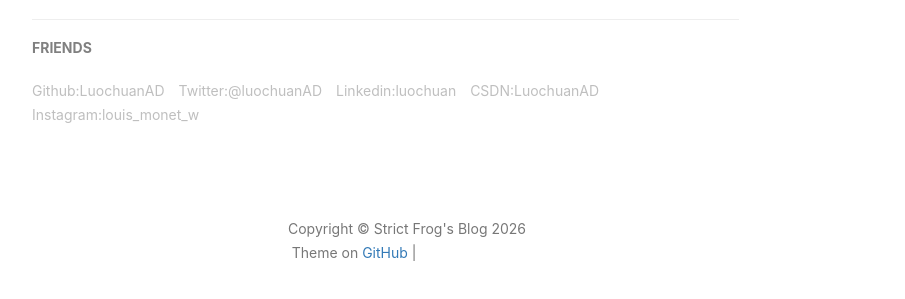
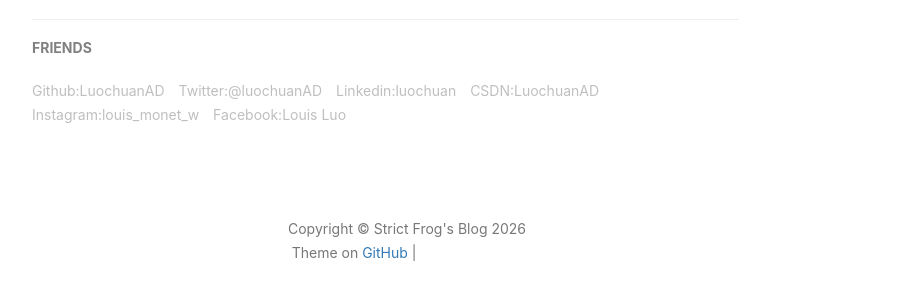
Before and after one commit to LuochuanAD/LuochuanAD.github.io, a Jekyll site: the page built from _posts/2023-09-15-Blog未来的计划与实行.md, in a window 1280 px wide. Shown: the part 1223-1522 px from the top of the page, without its empty margins (233-1138 px from the left). Built offline with Jekyll 4.4.1, drawn with Linux system fonts in a browser that asks for light colours; nearby versions of some CDN libraries; comment, search, counter and statistics services are not loaded; grey boxes are pictures that could not be loaded.

Commit message:
update Facebook

```diff
--- a/_config.yml
+++ b/_config.yml
@@ -113,6 +113,10 @@ friends: [
     {
         title: "Instagram:louis_monet_w",
         href: "https://www.instagram.com/louis_monet_w?igsh=MTN3bXNpYXVyMjE4OA%3D%3D&utm_source=qr"
+    },
+    {
+        title: "Facebook:Louis Luo",
+        href: "https://www.facebook.com/share/1JV6mMhGCf/?mibextid=wwXIfr"
     }
 
 ]
--- a/about.html
+++ b/about.html
@@ -33,6 +33,7 @@ header-img: "img/about_head_background.jpg"
         <li><a href="https://www.linkedin.com/in/luochuanad/">Linkedin</a></li>
         <li><a href="https://blog.csdn.net/luochuanAD">CSDN</a></li>
         <li><a href="https://www.instagram.com/louis_monet_w?igsh=MTN3bXNpYXVyMjE4OA%3D%3D&utm_source=qr">Instagram</a></li>
+        <li><a href="https://www.facebook.com/share/1JV6mMhGCf/?mibextid=wwXIfr">Facebook</a></li>
     </ul>
 </div>
 
```
